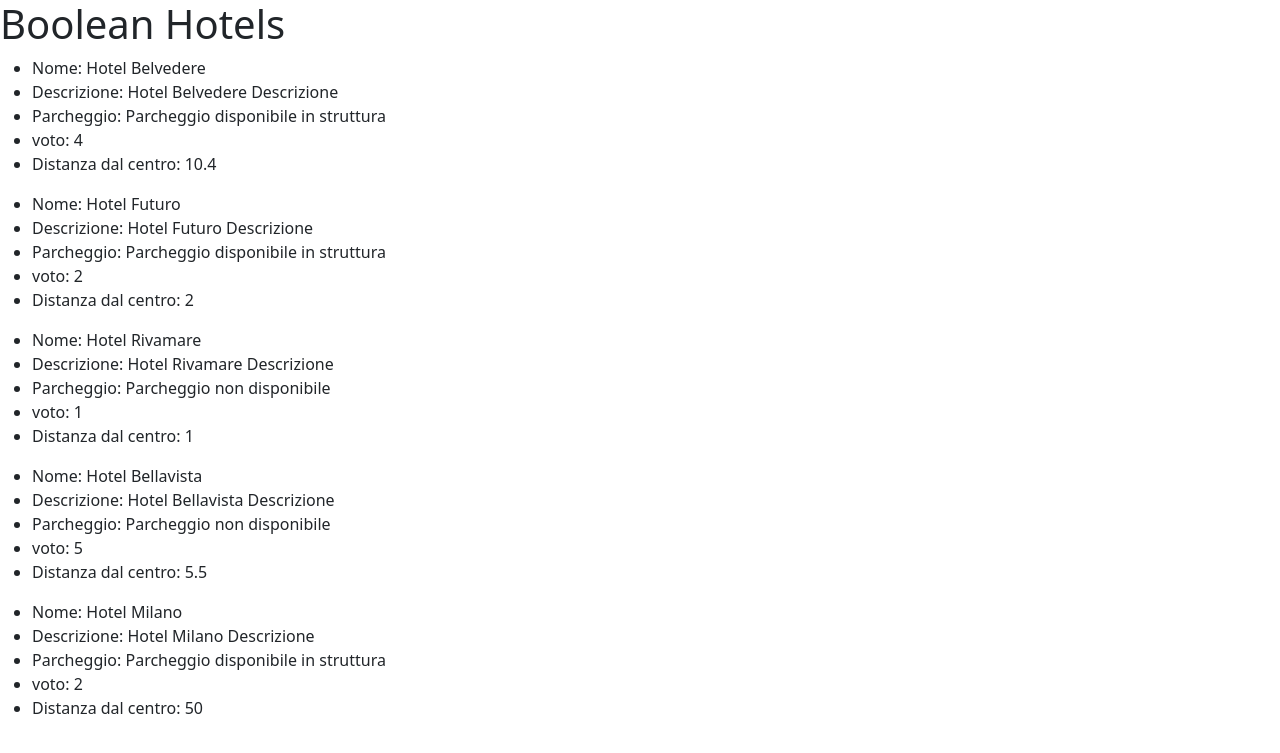
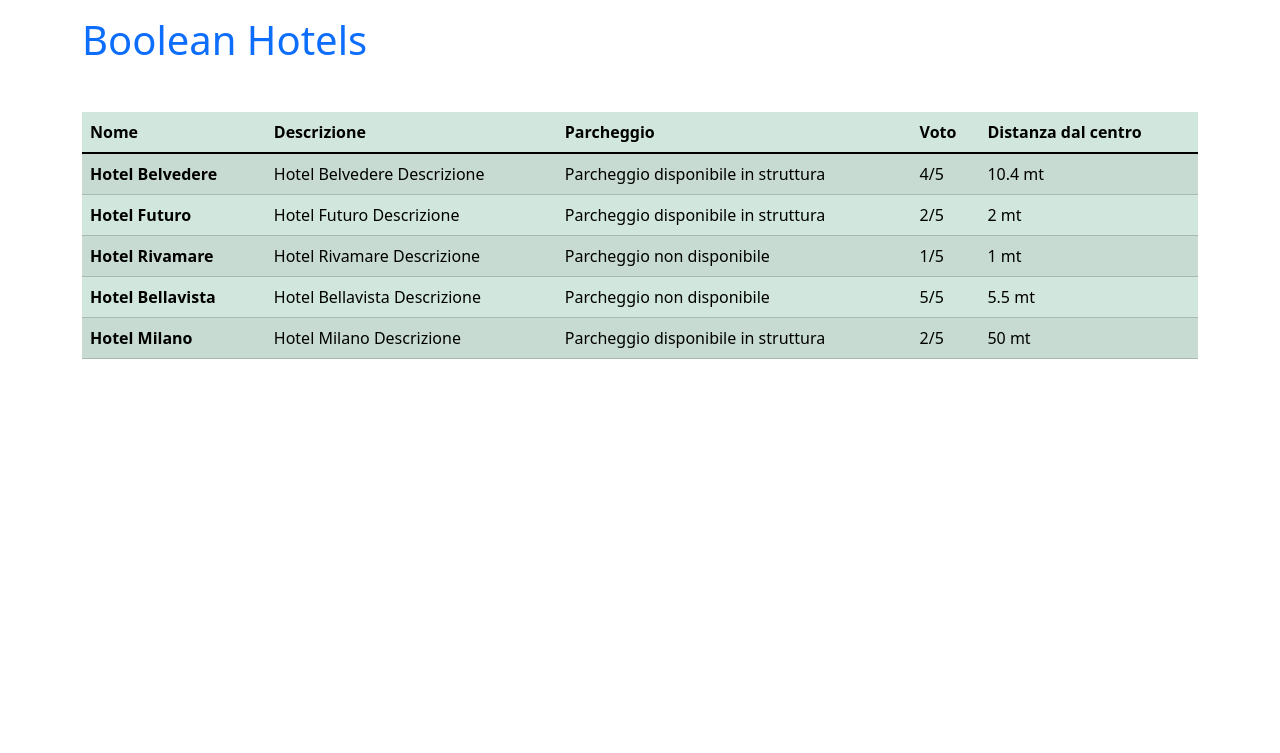
Before and after one commit to GiacomoAccardi/php-hotel, a PHP site: page / in a window 1280 px wide. Shown: the top 753 px of the page. Run offline with PHP 8.4, Linux system fonts and the light colour scheme.

Commit message:
[UPD] Page is now stylized and the info about the hotels are now printed with a table | Esercizio completato

```diff
--- a/index.php
+++ b/index.php
@@ -53,33 +53,45 @@
     <link rel="stylesheet" href="https://cdn.jsdelivr.net/npm/bootstrap@5.3.3/dist/css/bootstrap.min.css" integrity="sha384-QWTKZyjpPEjISv5WaRU9OFeRpok6YctnYmDr5pNlyT2bRjXh0JMhjY6hW+ALEwIH" crossorigin="anonymous">
 </head>
 <body>
-
+    <div class="container">
+        <div class="row">
+            <div class="col-12 col12-sm">
+                <h1 class="mt-3 mb-5 text-primary">Boolean Hotels</h1>
+                <table class="table table-success table-striped">
+                    <thead>
+                        <tr>
+                            <th scope="col">Nome</th>
+                            <th scope="col">Descrizione</th>
+                            <th scope="col">Parcheggio</th>
+                            <th scope="col">Voto</th>
+                            <th scope="col">Distanza dal centro</th>
+                        </tr>
+                    </thead>
+                    <tbody class="table-group-divider">
+                        <?php foreach($hotels as $hotel){ ?>
+                            <tr>
+                                <th scope="row">
+                                    <?php echo $hotel['name']; ?>
+                                </th>
+                                <td>
+                                    <?php echo $hotel['description']; ?>
+                                </td>
+                                <td>
+                                    <?php echo $hotel['parking'] ? "Parcheggio disponibile in struttura" : 'Parcheggio non disponibile '; ?>
+                                </td>
+                                <td>
+                                    <?php echo $hotel['vote']; ?><span>/5</span>
+                                </td>
+                                <td>
+                                    <?php echo $hotel['distance_to_center']; ?><span> mt</span>
+                                </td>
+                            </tr>
+                        <?php } ?>
+                    </tbody>
+                </table>
+            </div>
+        </div>
+    </div>
     <div>
-
-        <h1>Boolean Hotels</h1>
-        <!-- utilizzo forech per ciclare l'arry e popolare il dom con delle liste -->
-        <?php foreach($hotels as $hotel){ ?>
-            <div>
-                <ul>
-                    <li>
-                        <span>Nome: </span><?php echo $hotel['name']; ?>
-                    </li>
-                    <li>
-                        <span>Descrizione: </span><?php echo $hotel['description']; ?>
-                    </li>
-                    <li>
-                        <span>Parcheggio: </span><?php echo $hotel['parking'] ? "Parcheggio disponibile in struttura" : 'Parcheggio non disponibile '; ?>
-                    </li>
-                    <li>
-                        <span>voto: </span><?php echo $hotel['vote']; ?>
-                    </li>
-                    <li>
-                        <span>Distanza dal centro: </span><?php echo $hotel['distance_to_center']; ?>
-                    </li>
-                </ul>
-            </div>
-        <?php } ?>
-    </div>
-
 </body>
 </html>
```
